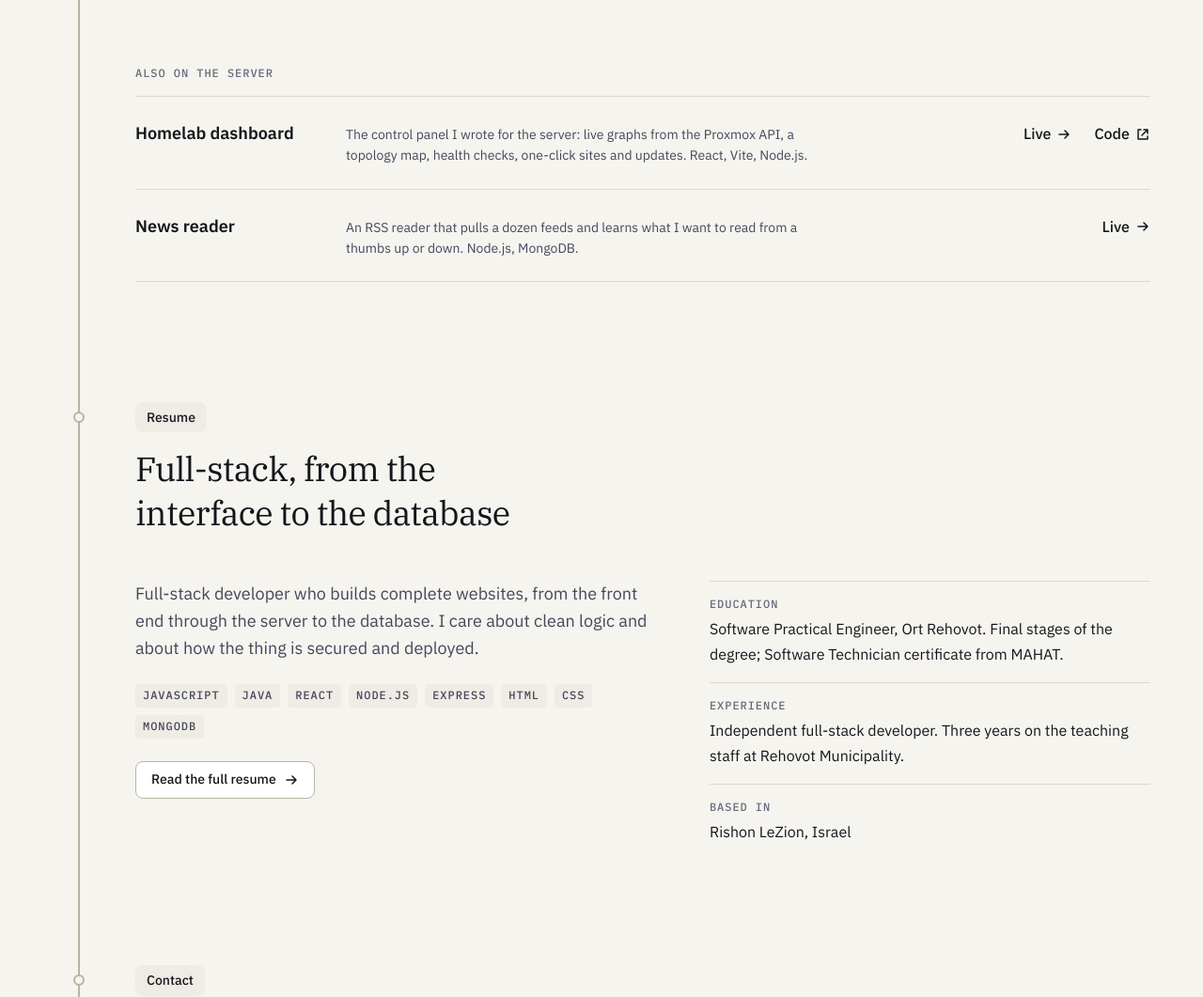
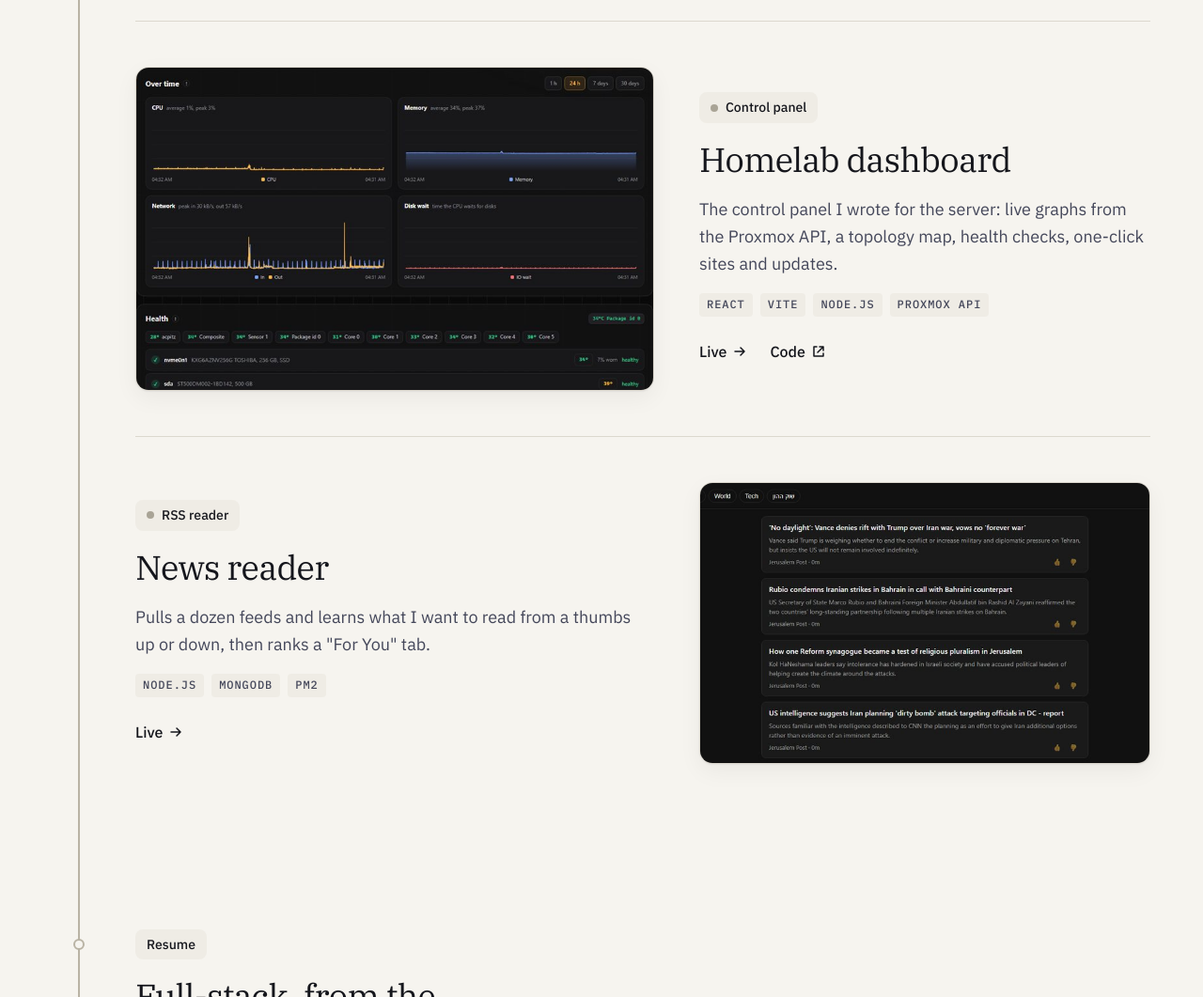
Before and after one commit to lakylaky963/portfolio, a plain HTML site: page index.html in a window 1280 px wide. Shown: the part 3320-4381 px from the top of the page at 94% size. Drawn offline with Linux system fonts and the light colour scheme; no server answers.

Commit message:
Add deploy.ps1, resume PDF, dashboard and news project entries
Co-Authored-By: Claude Sonnet 5.5 <noreply@anthropic.com>

```diff
--- a/index.html
+++ b/index.html
@@ -106,7 +106,7 @@
         <p class="out" data-line>A software engineer or full-stack role.
 JavaScript, React, Node.js, Express, MongoDB, Java.</p>
         <p class="cmd" data-line>ls projects/</p>
-        <p class="out" data-line><a href="#p-codezi">codezi/</a>  <a href="#p-flights">flight-monitor/</a>  <a href="#also">homelab-dashboard/</a>  <a href="#also">news-reader/</a></p>
+        <p class="out" data-line><a href="#p-codezi">codezi/</a>  <a href="#p-flights">flight-monitor/</a>  <a href="#p-dashboard">homelab-dashboard/</a>  <a href="#p-news">news-reader/</a></p>
         <p class="cmd" data-line><span class="cursor" aria-hidden="true"></span></p>
       </div>
     </div>
@@ -198,14 +198,27 @@ JavaScript, React, Node.js, Express, MongoDB, Java.</p>
         </div>
       </article>
 
-      <div class="also" id="also">
-        <h3 class="label">Also on the server</h3>
-        <ul>
-          <li><span class="also-name">Homelab dashboard</span><span class="also-what">The control panel I wrote for the server: live graphs from the Proxmox API, a topology map, health checks, one-click sites and updates. React, Vite, Node.js.</span><span class="project-links"><a class="quiet" href="https://central-proxy.bluebuck-tailor.ts.net/">Live <svg class="icon"><use href="#i-arrow"/></svg></a><a class="quiet" href="https://github.com/home-lab-TH/landingPage">Code <svg class="icon"><use href="#i-out"/></svg></a></span></li>
-          <li><span class="also-name">News reader</span><span class="also-what">An RSS reader that pulls a dozen feeds and learns what I want to read from a thumbs up or down. Node.js, MongoDB.</span><span class="project-links"><a class="quiet" href="https://central-proxy.bluebuck-tailor.ts.net/news/">Live <svg class="icon"><use href="#i-arrow"/></svg></a></span></li>
-        </ul>
-      </div>
-    </section>
+      <article class="project" id="p-dashboard">
+        <a class="shot" href="https://central-proxy.bluebuck-tailor.ts.net/"><img src="img/dashboard.jpg" width="800" height="500" loading="lazy" alt="Homelab dashboard showing live CPU, memory, network and disk graphs"></a>
+        <div class="project-text">
+          <span class="pill"><span class="dot" data-site="dashboard"></span>Control panel</span>
+          <h2>Homelab dashboard</h2>
+          <p class="lead">The control panel I wrote for the server: live graphs from the Proxmox API, a topology map, health checks, one-click sites and updates.</p>
+          <ul class="tags"><li class="tag">React</li><li class="tag">Vite</li><li class="tag">Node.js</li><li class="tag">Proxmox API</li></ul>
+          <div class="project-links"><a class="quiet" href="https://central-proxy.bluebuck-tailor.ts.net/">Live <svg class="icon"><use href="#i-arrow"/></svg></a><a class="quiet" href="https://github.com/home-lab-TH/landingPage">Code <svg class="icon"><use href="#i-out"/></svg></a></div>
+        </div>
+      </article>
+
+      <article class="project" id="p-news">
+        <a class="shot" href="https://central-proxy.bluebuck-tailor.ts.net/news/"><img src="img/news.jpg" width="800" height="500" loading="lazy" alt="News reader showing a ranked list of headlines with thumbs up and down"></a>
+        <div class="project-text">
+          <span class="pill"><span class="dot" data-site="route:news"></span>RSS reader</span>
+          <h2>News reader</h2>
+          <p class="lead">Pulls a dozen feeds and learns what I want to read from a thumbs up or down, then ranks a "For You" tab.</p>
+          <ul class="tags"><li class="tag">Node.js</li><li class="tag">MongoDB</li><li class="tag">pm2</li></ul>
+          <div class="project-links"><a class="quiet" href="https://central-proxy.bluebuck-tailor.ts.net/news/">Live <svg class="icon"><use href="#i-arrow"/></svg></a></div>
+        </div>
+      </article>    </section>
 
     <section class="chapter" id="resume" aria-labelledby="resume-title">
       <div class="chapter-head">
```
Also changed, not shown: resume/index.html (+1 -0 lines), README.md, img/dashboard.jpg (added), img/news.jpg (added), 2 other files.
